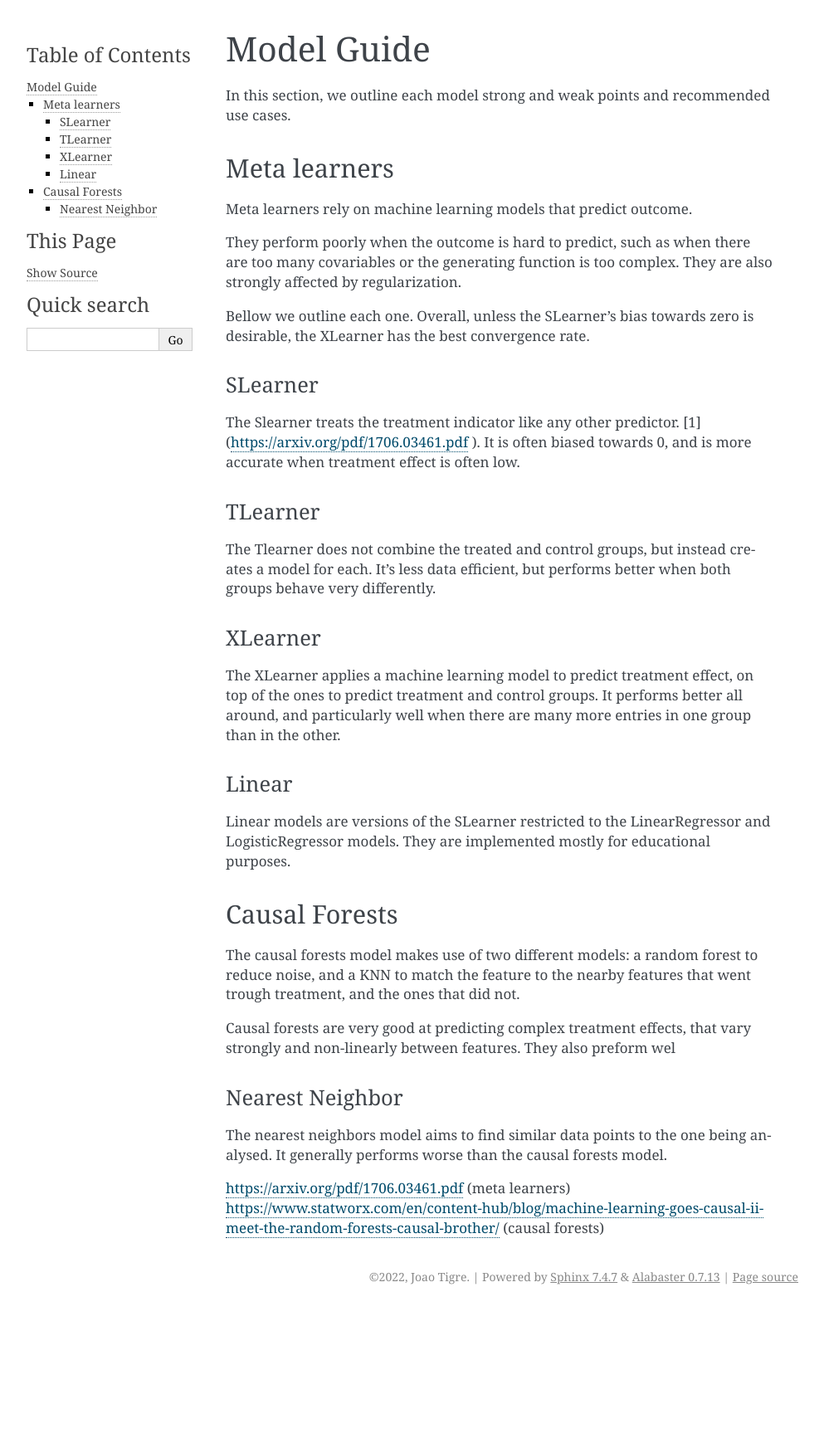
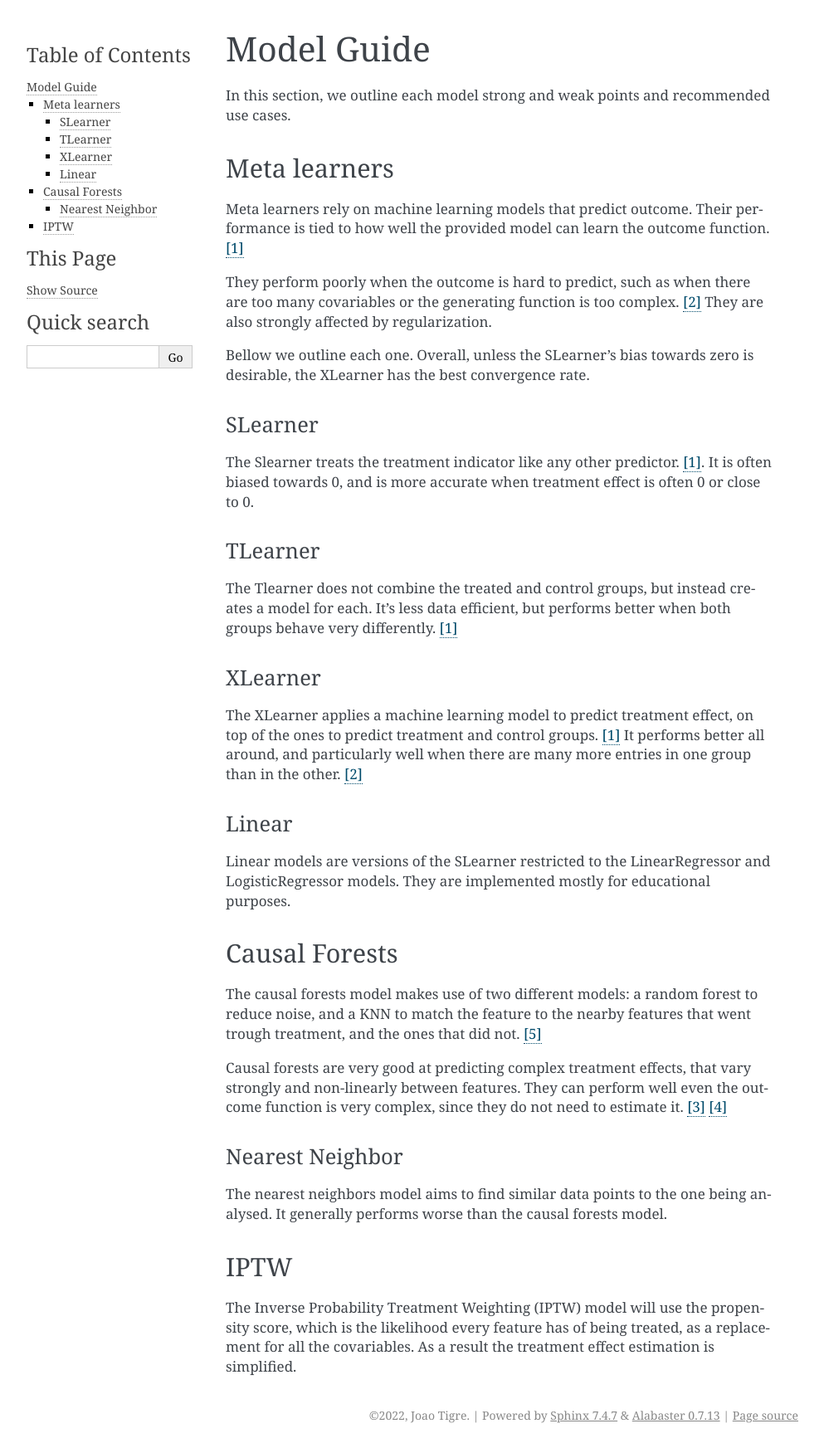
Before and after one commit to gotolino/pycausal-explorer, a Sphinx documentation site: the page built from docs/guide.rst, in a window 1280 px wide. Shown: the whole page at 83% size, without its empty margins (148-1141 px from the left). Built offline with Sphinx 7.4.7, drawn with Linux system fonts in a browser that asks for light colours; formulas are drawn with MathJax 3; before the commit the page ends 1578 px from its top, so only the background shows below that.

Commit message:
docs: added iptw to mdoel guide

```diff
--- a/docs/guide.rst
+++ b/docs/guide.rst
@@ -5,10 +5,13 @@ use cases.
 
 Meta learners
 ==============
-Meta learners rely on machine learning models that predict outcome.
+Meta learners rely on machine learning models that predict outcome. Their performance
+is tied to how well the provided model can learn the outcome function. `[1]`_
+
+
 
 They perform poorly when the outcome is hard to predict, such as when there
-are too many covariables or the generating function is too complex. They are also
+are too many covariables or the generating function is too complex. `[2]`_ They are also
 strongly affected by regularization.
 
 Bellow we outline each one. Overall, unless the SLearner's bias towards zero
@@ -17,20 +20,20 @@ is desirable, the XLearner has the best convergence rate.
 SLearner
 """"""""""
 The Slearner treats the treatment indicator like any
-other predictor. [1] (https://arxiv.org/pdf/1706.03461.pdf ). It is often biased towards 0,
-and is more accurate when treatment effect is often low.
+other predictor. `[1]`_. It is often biased towards 0,
+and is more accurate when treatment effect is often 0 or close to 0.
 
 TLearner
 """"""""""
 The Tlearner does not combine the treated and control groups, but instead
 creates a model for each. It's less data efficient, but performs better when both
-groups behave very differently.
+groups behave very differently. `[1]`_
 
 XLearner
 """"""""""
 The XLearner applies a machine learning model to predict treatment effect, on top
-of the ones to predict treatment and control groups. It performs better all around,
-and particularly well when there are many more entries in one group than in the other.
+of the ones to predict treatment and control groups. `[1]`_ It performs better all around,
+and particularly well when there are many more entries in one group than in the other. `[2]`_
 
 Linear
 """"""""""
@@ -38,20 +41,36 @@ Linear models are versions of the SLearner restricted to the LinearRegressor
 and LogisticRegressor models. They are implemented mostly for educational purposes.
 
 
+
+
+
 Causal Forests
 =================
 The causal forests model makes use of two different models: a random forest to reduce
 noise, and a KNN to match the feature to the nearby features that went trough treatment,
-and the ones that did not.
+and the ones that did not. `[5]`_
 
 Causal forests are very good at predicting complex treatment effects, that vary strongly
-and non-linearly between features. They also preform wel
+and non-linearly between features. They can perform well even the outcome function is
+very complex, since they do not need to estimate it.  `[3]`_  `[4]`_
 
 Nearest Neighbor
 """"""""""""""""""""
 The nearest neighbors model aims to find similar data points to the one being analysed.
 It generally performs worse than the causal forests model.
 
+IPTW
+=================
+The Inverse Probability Treatment Weighting (IPTW) model will use the propensity score,
+which is the likelihood every feature has of being treated, as a replacement for all the covariables.
+As a result the treatment effect estimation is simplified.
 
-https://arxiv.org/pdf/1706.03461.pdf (meta learners)
-https://www.statworx.com/en/content-hub/blog/machine-learning-goes-causal-ii-meet-the-random-forests-causal-brother/ (causal forests)
+
+
+.. _[1]: https://www.bradyneal.com/Introduction_to_Causal_Inference-Dec17_2020-Neal.pdf
+.. _[2]: https://arxiv.org/pdf/1706.03461.pdf
+
+.. _[3]: https://www.bradyneal.com/Introduction_to_Causal_Inference-Dec17_2020-Neal.pdf
+.. _[4]: https://arxiv.org/pdf/1706.03461.pdf
+
+.. _[5]: https://www.statworx.com/en/content-hub/blog/machine-learning-goes-causal-ii-meet-the-random-forests-causal-brother/ (causal forests)
--- a/docs/index.rst
+++ b/docs/index.rst
@@ -13,7 +13,7 @@ implementing models that predict causal effect.
 If you don't know what causal inference is, you can check the `definition <https://en.wikipedia.org/wiki/Causal_inference>`_
 or study it more comprehensively `using brandy neal's materials <https://www.bradyneal.com/causal-inference-course>`_.
 
-Bellow we outline the libraries models and provide a :doc:`guide` on which to pick.
+Below we outline the libraries models and provide a :doc:`guide` on which to pick.
 If you just want to see how it works, check out our :doc:`example`.
 
 Install
```
